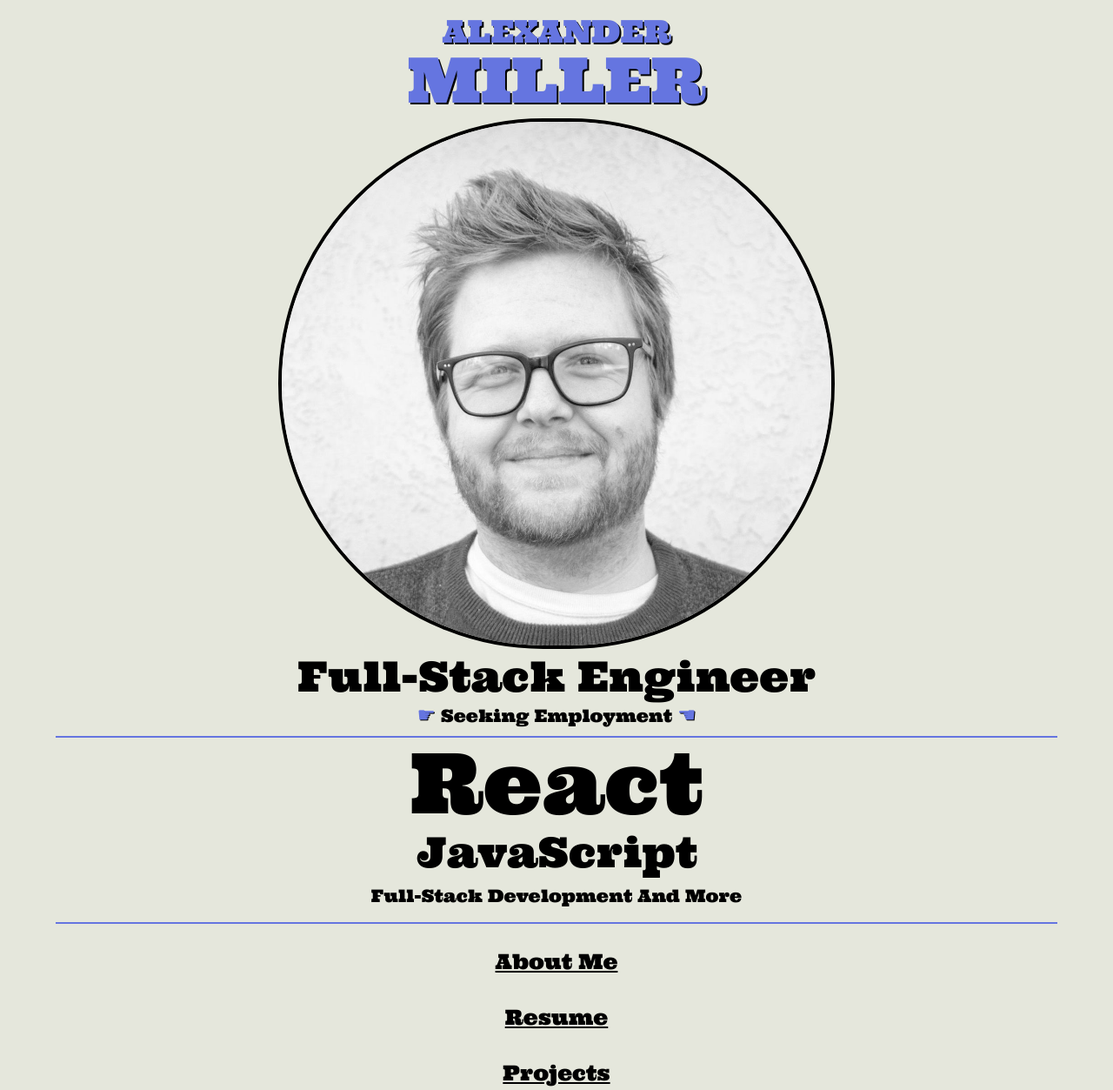
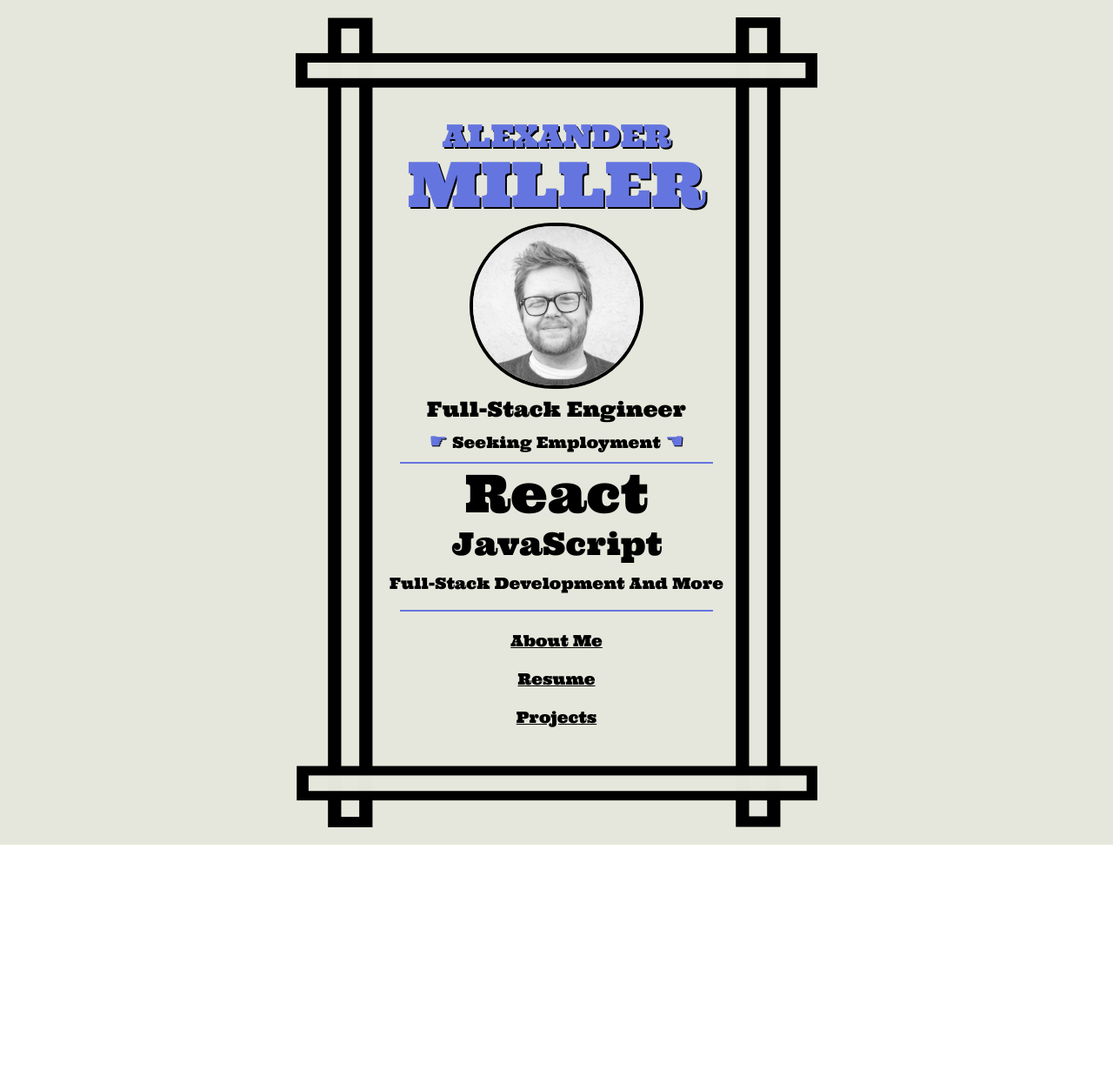
Before and after one commit to ajmillerdevelopment/my-site, a Gatsby site: page / in a window 1280 px wide. Shown: the whole page at 87% size. After the commit the page ends 971 px from the top, so only its background shows below. Built offline with nearby package versions, Linux system fonts and the light colour scheme; Gatsby itself is replaced by a stand-in of ours.

Commit message:
added frame

```diff
--- a/src/pages/index.js
+++ b/src/pages/index.js
@@ -4,20 +4,22 @@
 const IndexPage = () => {
   return (
     <div className="w-screen flex flex-col items-center min-h-screen bg-backgroundGrey">
-      <Header/>
-      <img src={Headshot} className="m-1 rounded-full border-4 border-black w-1/2 h-auto" alt="My headshot" />
-      <p className="m-1 font-display text-center text-5xl">Full-Stack Engineer</p>
-      <p className="font-display text-center text-xl"><span className="text-highlightBlue text-shadow-s text-2xl">☛</span> Seeking Employment <span className="text-highlightBlue text-shadow-s text-2xl">☚</span></p>
-      <div className="horizontal-line m-2 mb-1"></div>
-      <p className="mb-1 font-display text-center text-8xl">React</p>
-      <p className="m-1 font-display text-center text-5xl">JavaScript</p>
-      <p className="m-2 font-display text-center text-xl">Full-Stack Development And More</p>
-      <div className="horizontal-line m-2"></div>
-      <nav className="m-1 flex flex-col">
-        <a href="/about" className="m-4 font-display underline text-center text-2xl">About Me</a>
-        <a href="/resume" className="m-4 font-display underline text-center text-2xl">Resume</a>
-        <a href="/projects" className="m-4 font-display underline text-center text-2xl">Projects</a>
-      </nav>
+        <div className="flex frame flex-col items-center">
+          <Header/>
+          <img src={Headshot} className="m-1 rounded-full border-4 border-black w-1/2 h-auto sm:max-w-xs" alt="My headshot" />
+          <p className="m-1 font-display text-center text-5xl sm:text-2xl">Full-Stack Engineer</p>
+          <p className="font-display text-center text-xl sm:text-lg"><span className="text-highlightBlue text-shadow-s text-2xl">☛</span> Seeking Employment <span className="text-highlightBlue text-shadow-s text-2xl">☚</span></p>
+          <div className="horizontal-line sm:max-w-xl m-2 mb-1"></div>
+          <p className="mb-1 font-display text-center text-8xl sm:text-6xl">React</p>
+          <p className="m-1 font-display text-center text-5xl sm:text-4xl">JavaScript</p>
+          <p className="m-2 font-display text-center text-xl sm:text-lg">Full-Stack Development And More</p>
+          <div className="horizontal-line sm:max-w-xl  m-2"></div>
+          <nav className="m-1 flex flex-col">
+            <a href="/about" className="m-4 sm:m-2 font-display underline text-center text-2xl sm:text-lg">About Me</a>
+            <a href="/resume" className="m-4 sm:m-2 font-display underline text-center text-2xl sm:text-lg">Resume</a>
+            <a href="/projects" className="m-4 sm:m-2 font-display underline text-center text-2xl sm:text-lg">Projects</a>
+          </nav>
+        </div>
     </div>
   )
 }
--- a/src/styles/global.css
+++ b/src/styles/global.css
@@ -18,4 +18,9 @@
         height: 2px;
         background-color: #6575E0;
     }
+    .frame {
+        border-image: url('../images/frame.svg')  20%;
+        border-width: 100px;
+        margin: 20px;
+    }
 }
```
Also changed, not shown: src/images/frame.svg (added).
